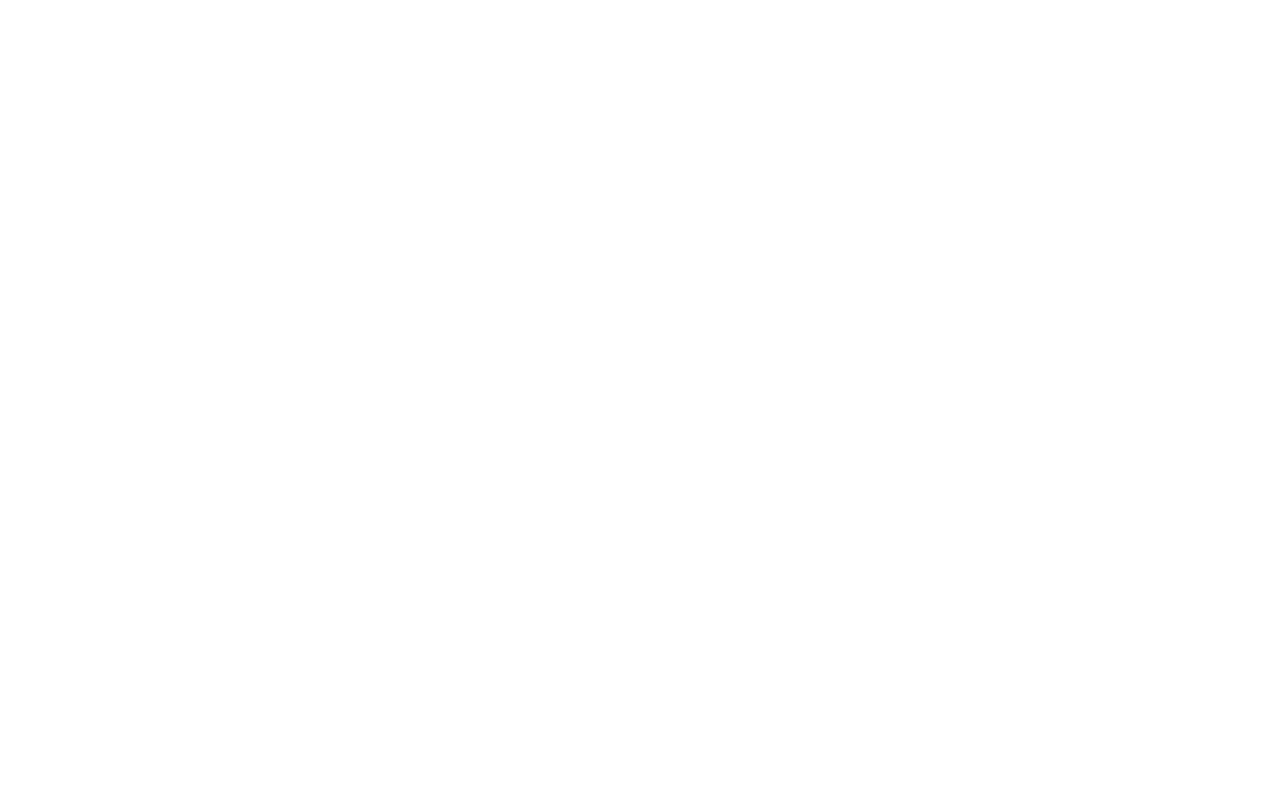
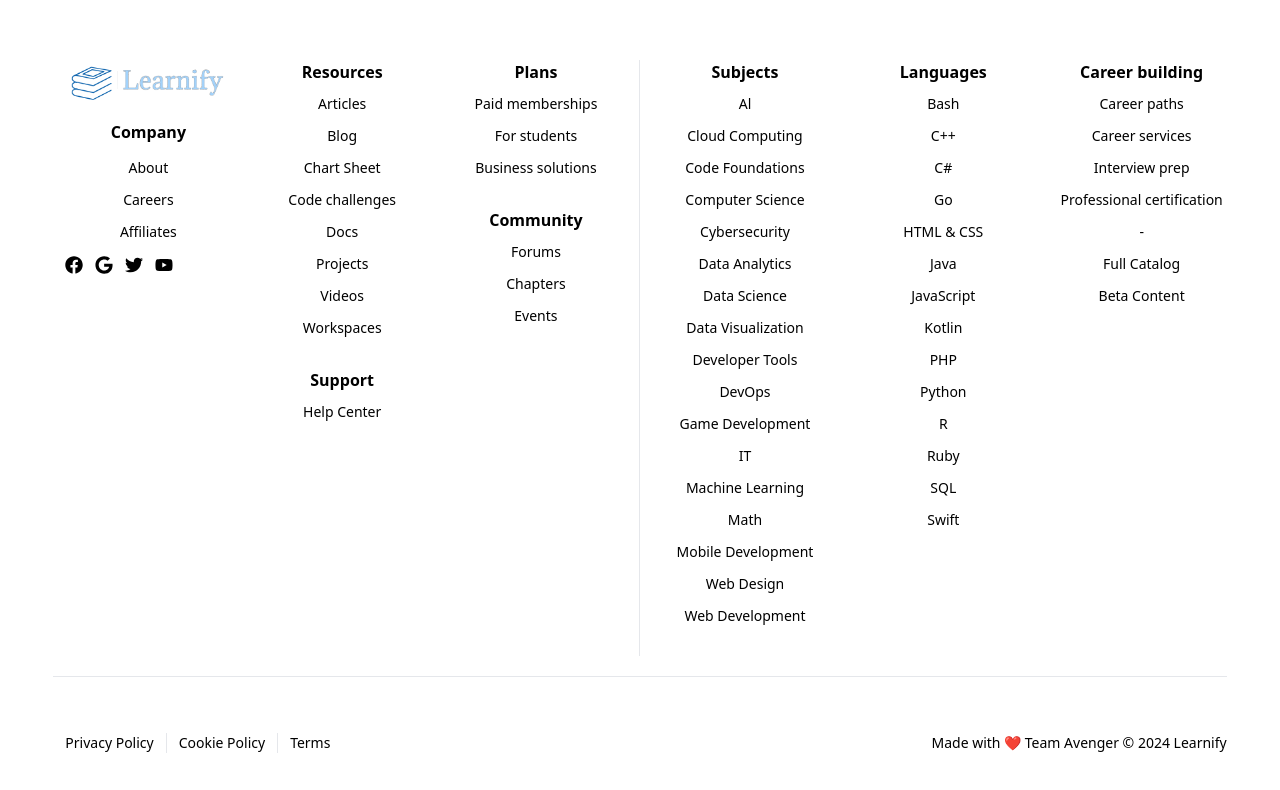
Before and after one commit to Hackersh18/ilearnify, a React (Create React App) app: page / in a window 1280 px wide. Shown: the part 1250-2040 px from the top of the page. Before the commit the page ends 1254 px from the top, so only its background shows below. Built offline with nearby package versions, Linux system fonts and the light colour scheme.

Commit message:
Bohot kuch

```diff
--- a/public/index.html
+++ b/public/index.html
@@ -39,5 +39,7 @@
       To begin the development, run `npm start` or `yarn start`.
       To create a production bundle, use `npm run build` or `yarn build`.
     -->
+    <script src="https://cdn.botpress.cloud/webchat/v1/inject.js"></script>
+    <script src="https://mediafiles.botpress.cloud/919c51ec-81f0-48ca-9b01-9d63e8d446ec/webchat/config.js" defer></script>
   </body>
 </html>
--- /dev/null
+++ b/src/Components/Footer.js
@@ -0,0 +1,182 @@
+import React from "react";
+import { FooterLink2 } from './FooterLinks';
+import { Link } from "react-router-dom";
+
+// Images
+import Logo from "../Assets/Logo-Full-Light.png.png";
+
+// Icons
+import { FaFacebook, FaGoogle, FaTwitter, FaYoutube } from "react-icons/fa";
+
+const BottomFooter = ["Privacy Policy", "Cookie Policy", "Terms"];
+const Resources = [
+  "Articles",
+  "Blog",
+  "Chart Sheet",
+  "Code challenges",
+  "Docs",
+  "Projects",
+  "Videos",
+  "Workspaces",
+];
+const Plans = ["Paid memberships", "For students", "Business solutions"];
+const Community = ["Forums", "Chapters", "Events"];
+
+const Footer = () => {
+  return (
+    <div className="bg-richblack-800">
+      <div className="flex lg:flex-row gap-8 items-center justify-between w-11/12 max-w-maxContent text-richblack-400 leading-6 mx-auto relative py-14">
+        <div className="border-b w-[100%] flex flex-col lg:flex-row pb-5 border-richblack-700">
+          {/* Section 1 */}
+          <div className="lg:w-[50%] flex flex-wrap flex-row justify-between lg:border-r lg:border-richblack-700 pl-3 lg:pr-5 gap-3">
+            <div className="w-[30%] flex flex-col gap-3 lg:w-[30%] mb-7 lg:pl-0">
+              <img src={Logo} alt="" className="object-contain" />
+              <h1 className="text-richblack-50 font-semibold text-[16px]">
+                Company
+              </h1>
+              <div className="flex flex-col gap-2">
+                {["About", "Careers", "Affiliates"].map((ele, i) => {
+                  return (
+                    <div
+                      key={i}
+                      className="text-[14px] cursor-pointer hover:text-richblack-50 transition-all duration-200"
+                    >
+                      <Link to={ele.toLowerCase()}>{ele}</Link>
+                    </div>
+                  );
+                })}
+              </div>
+              <div className="flex gap-3 text-lg">
+                <FaFacebook />
+                <FaGoogle />
+                <FaTwitter />
+                <FaYoutube />
+              </div>
+              <div></div>
+            </div>
+
+            <div className="w-[48%] lg:w-[30%] mb-7 lg:pl-0">
+              <h1 className="text-richblack-50 font-semibold text-[16px]">
+                Resources
+              </h1>
+
+              <div className="flex flex-col gap-2 mt-2">
+                {Resources.map((ele, index) => {
+                  return (
+                    <div
+                      key={index}
+                      className="text-[14px] cursor-pointer hover:text-richblack-50 transition-all duration-200"
+                    >
+                      <Link to={ele.split(" ").join("-").toLowerCase()}>
+                        {ele}
+                      </Link>
+                    </div>
+                  );
+                })}
+              </div>
+
+              <h1 className="text-richblack-50 font-semibold text-[16px] mt-7">
+                Support
+              </h1>
+              <div className="text-[14px] cursor-pointer hover:text-richblack-50 transition-all duration-200 mt-2">
+                <Link to={"/help-center"}>Help Center</Link>
+              </div>
+            </div>
+
+            <div className="w-[48%] lg:w-[30%] mb-7 lg:pl-0">
+              <h1 className="text-richblack-50 font-semibold text-[16px]">
+                Plans
+              </h1>
+
+              <div className="flex flex-col gap-2 mt-2">
+                {Plans.map((ele, index) => {
+                  return (
+                    <div
+                      key={index}
+                      className="text-[14px] cursor-pointer hover:text-richblack-50 transition-all duration-200"
+                    >
+                      <Link to={ele.split(" ").join("-").toLowerCase()}>
+                        {ele}
+                      </Link>
+                    </div>
+                  );
+                })}
+              </div>
+              <h1 className="text-richblack-50 font-semibold text-[16px] mt-7">
+                Community
+              </h1>
+
+              <div className="flex flex-col gap-2 mt-2">
+                {Community.map((ele, index) => {
+                  return (
+                    <div
+                      key={index}
+                      className="text-[14px] cursor-pointer hover:text-richblack-50 transition-all duration-200"
+                    >
+                      <Link to={ele.split(" ").join("-").toLowerCase()}>
+                        {ele}
+                      </Link>
+                    </div>
+                  );
+                })}
+              </div>
+            </div>
+          </div>
+
+          {/* Section 2 */}
+          <div className="lg:w-[50%] flex flex-wrap flex-row justify-between pl-3 lg:pl-5 gap-3">
+            {FooterLink2.map((ele, i) => {
+              return (
+                <div key={i} className="w-[48%] lg:w-[30%] mb-7 lg:pl-0">
+                  <h1 className="text-richblack-50 font-semibold text-[16px]">
+                    {ele.title}
+                  </h1>
+                  <div className="flex flex-col gap-2 mt-2">
+                    {ele.links.map((link, index) => {
+                      return (
+                        <div
+                          key={index}
+                          className="text-[14px] cursor-pointer hover:text-richblack-50 transition-all duration-200"
+                        >
+                          <Link to={link.link}>{link.title}</Link>
+                        </div>
+                      );
+                    })}
+                  </div>
+                </div>
+              );
+            })}
+          </div>
+        </div>
+      </div>
+
+      <div className="flex flex-row items-center justify-between w-11/12 max-w-maxContent text-richblack-400 mx-auto  pb-14 text-sm">
+        {/* Section 1 */}
+        <div className="flex justify-between lg:items-start items-center flex-col lg:flex-row gap-3 w-full">
+          <div className="flex flex-row">
+            {BottomFooter.map((ele, i) => {
+              return (
+                <div
+                  key={i}
+                  className={` ${
+                    BottomFooter.length - 1 === i
+                      ? ""
+                      : "border-r border-richblack-700 cursor-pointer hover:text-richblack-50 transition-all duration-200"
+                  } px-3 `}
+                >
+                  <Link to={ele.split(" ").join("-").toLocaleLowerCase()}>
+                    {ele}
+                  </Link>
+                </div>
+              );
+            })}
+          </div>
+
+          <div className="text-center">Made with ❤️ Team Avenger © 2024 Learnify</div>
+        </div>
+      </div>
+    </div>
+  );
+};
+
+export default Footer;
--- /dev/null
+++ b/src/Components/FooterLinks.js
@@ -0,0 +1,55 @@
+export const FooterLink2 = [
+    {
+      title: "Subjects",
+      links: [
+        { title: "Al", link: "/al" },
+        { title: "Cloud Computing", link: "/cloud-computing" },
+        { title: "Code Foundations", link: "/code-foundations" },
+        { title: "Computer Science", link: "/computer-science" },
+        { title: "Cybersecurity", link: "/cybersecurity" },
+        { title: "Data Analytics", link: "/data-analytics" },
+        { title: "Data Science", link: "/data-science" },
+        { title: "Data Visualization", link: "/data-visualization" },
+        { title: "Developer Tools", link: "/developer-tools" },
+        { title: "DevOps", link: "/devops" },
+        { title: "Game Development", link: "/game-development" },
+        { title: "IT", link: "/it" },
+        { title: "Machine Learning", link: "/machine-learning" },
+        { title: "Math", link: "/math" },
+        { title: "Mobile Development", link: "/mobile-development" },
+        { title: "Web Design", link: "/web-design" },
+        { title: "Web Development", link: "/web-development" },
+      ],
+    },
+    {
+      title: "Languages",
+      links: [
+        { title: "Bash", link: "/bash" },
+        { title: "C++", link: "/c++" },
+        { title: "C#", link: "/csharp" },
+        { title: "Go", link: "/go" },
+        { title: "HTML & CSS", link: "/html-css" },
+        { title: "Java", link: "/java" },
+        { title: "JavaScript", link: "/javascript" },
+        { title: "Kotlin", link: "/kotlin" },
+        { title: "PHP", link: "/php" },
+        { title: "Python", link: "/python" },
+        { title: "R", link: "/r" },
+        { title: "Ruby", link: "/ruby" },
+        { title: "SQL", link: "/sql" },
+        { title: "Swift", link: "/swift" },
+      ],
+    },
+    {
+      title: "Career building",
+      links: [
+          {title: "Career paths", link: "/career-paths"},
+          {title: "Career services", link: "/career-services"},
+          {title: "Interview prep", link: "/interview-prep"},
+          {title: "Professional certification", link: "/professional-certification"},
+          {title: "-", link: "/hi"},
+          {title: "Full Catalog", link: "/full-catalog"},
+          {title: "Beta Content", link: "/beta-content"}
+      ]
+    }
+  ];
--- a/src/Components/HomePage.js
+++ b/src/Components/HomePage.js
@@ -5,6 +5,7 @@
 // Image and Video Import
 // Component Imports
 import CTAButton from "./Btn.js"
+import Footer from "./Footer.js"
 
 function HomePage() {
   return (
@@ -178,7 +179,7 @@
       </div>
 
       {/* Footer */}
-      {/* <Footer /> */}
+      <Footer/>
     </div>
   )
 }
```
